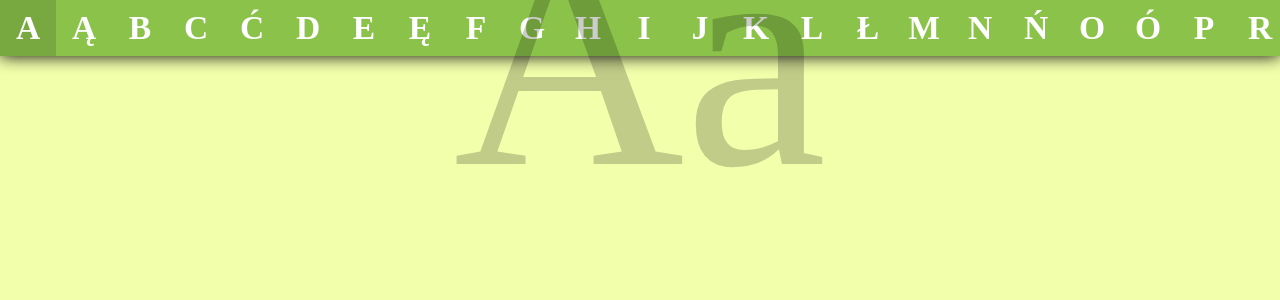
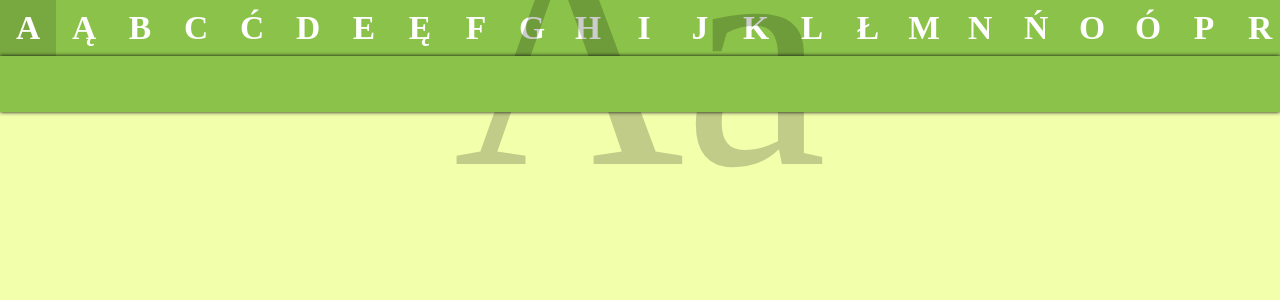
Before and after one commit to MichaelB-pl/project-mcqueen-vue, a Vue app: page /#/alphabet in a window 1280 px wide. Shown: the top 300 px of the page. Built offline with nearby package versions, Linux system fonts and the light colour scheme.

Commit message:
spell bar

```diff
--- a/src/components/alphabet/Alphabet.vue
+++ b/src/components/alphabet/Alphabet.vue
@@ -2,6 +2,8 @@
 <div class="alphabet">
     <LettersBar v-on:letterIndexChanged="onLetterIndexChanged($event)"/>
     <MainSpace v-bind:letterIndex="letterIndex"/>
+    <SpellBar v-bind:letterIndex="letterIndex"
+    v-bind:imageIndex="imageIndex"/>
 </div>
 </template>
 
--- a/src/components/alphabet/alphabet.js
+++ b/src/components/alphabet/alphabet.js
@@ -1,12 +1,15 @@
 import LettersBar from './letters-bar/LettersBar.vue';
 import MainSpace from './main-space/MainSpace.vue';
+import SpellBar from './spell-bar/SpellBar.vue';
+
 import getAlphabet from './models/alphabet';
 
 export default {
     name: 'alphabet',
     components: {
         LettersBar,
-        MainSpace
+        MainSpace,
+        SpellBar
     },
     data() {
         const letters = getAlphabet();
--- a/src/components/alphabet/main-space/main-space.js
+++ b/src/components/alphabet/main-space/main-space.js
@@ -3,15 +3,10 @@ import getAlphabet from '../models/alphabet';
 export default {
     name: 'main-space',
     props: ['letterIndex'],
-    data() {
-        const letters = getAlphabet().map(letter => letter.letter);
-        return {
-            letters
-        };
-    },
     methods:{
         getDisplayedLetter(){
-            const letter = this.letters[this.letterIndex];
+            const letters = getAlphabet().map(letter => letter.letter);
+            const letter = letters[this.letterIndex];
             return `${letter}${letter.toLowerCase()}`;
         }
     }
--- /dev/null
+++ b/src/components/alphabet/spell-bar/SpellBar.vue
@@ -0,0 +1,9 @@
+<template>
+<div class="spell-bar">
+    {{ getImageSpell() }}
+</div>
+</template>
+
+<script src="./spell-bar.js"> </script>
+
+<style scoped src="./spell-bar.css"> </style>
--- /dev/null
+++ b/src/components/alphabet/spell-bar/spell-bar.css
@@ -0,0 +1,22 @@
+.spell-bar {
+    width: 100%;
+    height: var(--bar-size);
+    background-color: var(--color-primary);
+    z-index: 60;
+    box-shadow: 0 0 4px 0 black;
+    display: flex;
+    flex-flow: column nowrap;
+    justify-content: center;
+    align-items: center;
+    font-size: calc(var(--bar-size) * 0.5);
+    color: white;
+    font-weight: bold;
+    transition: height var(--transition-duration), font-size var(--transition-duration);
+}
+
+@media screen and (orientation:landscape) and (max-height: 480px) {
+    .spell-bar {
+        height: calc(var(--bar-size) * 0.5);
+        font-size: calc(var(--bar-size) * 0.35);
+    }
+}
--- /dev/null
+++ b/src/components/alphabet/spell-bar/spell-bar.js
@@ -0,0 +1,12 @@
+import getAlphabet from '../models/alphabet';
+
+export default {
+    name: 'spell-bar',
+    props: ['letterIndex', 'imageIndex'],
+    methods:{
+        getImageSpell(){
+            const letter = getAlphabet()[this.letterIndex];
+            return letter.names[this.imageIndex];
+        }
+    }
+}
```
